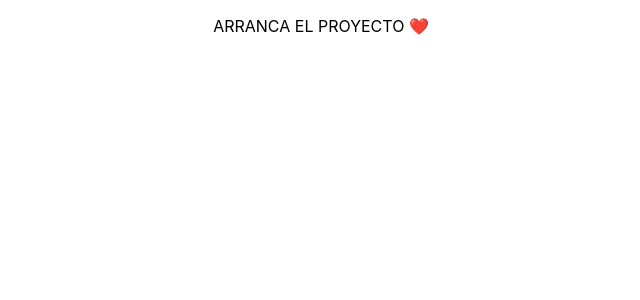
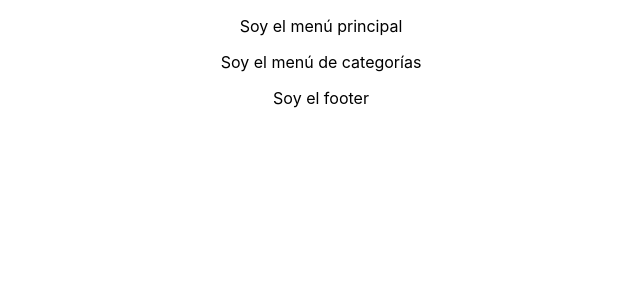
Before and after one commit to MoralesMatiasEzequiel/pf-libreria-FRONT, a React (Create React App) app: page / in a window 1280 px wide. Shown: the top 300 px of the page, without its empty margins (319-959 px from the left). Built offline with nearby package versions, Linux system fonts and the light colour scheme.

Commit message:
common components DONE

```diff
--- a/src/App.js
+++ b/src/App.js
@@ -1,9 +1,12 @@
 import './App.css';
+import Header from './components/common/Header/Header';
+import Footer from './components/common/Footer/Footer';
 
 function App() {
   return (
     <div className="App">
-      <p>ARRANCA EL PROYECTO ❤️</p>
+      <Header />
+      <Footer />
     </div>
   );
 }
--- /dev/null
+++ b/src/components/common/Footer/Footer.jsx
@@ -0,0 +1,11 @@
+const Footer = () => {
+
+    return(
+        <div>
+            <p>Soy el footer</p>
+        </div>
+    )
+
+}
+
+export default Footer;
--- a/src/components/common/Header/Header.jsx
+++ b/src/components/common/Header/Header.jsx
@@ -0,0 +1,15 @@
+import Nav from "../Nav/Nav";
+import Menu from "../Menu/Menu";
+
+const Header = () => {
+
+    return(
+        <div>
+            <Nav />
+            <Menu />
+        </div>
+    )
+
+}
+
+export default Header;
--- /dev/null
+++ b/src/components/common/Menu/Menu.jsx
@@ -0,0 +1,11 @@
+const Menu = () => {
+
+    return(
+        <div>
+            <p>Soy el menú de categorías</p>
+        </div>
+    )
+
+}
+
+export default Menu;
--- /dev/null
+++ b/src/components/common/Nav/Nav.jsx
@@ -0,0 +1,11 @@
+const Nav = () => {
+
+    return(
+        <div>
+            <p>Soy el menú principal</p>
+        </div>
+    )
+
+}
+
+export default Nav;
```
